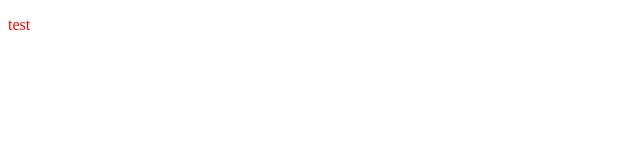
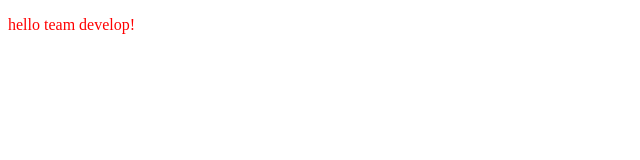
Before and after one commit to team-dev-single-page-training/single, a plain HTML site: page index.html in a window 1280 px wide. Shown: the whole page, without its empty margins (0-640 px from the left). Drawn offline with Linux system fonts and the light colour scheme.

```diff
--- a/index.html
+++ b/index.html
@@ -10,7 +10,7 @@
 
   <body>
 
-    <p>test</p>
+    <p>hello team develop!</p>
 
   </body>
 
```
